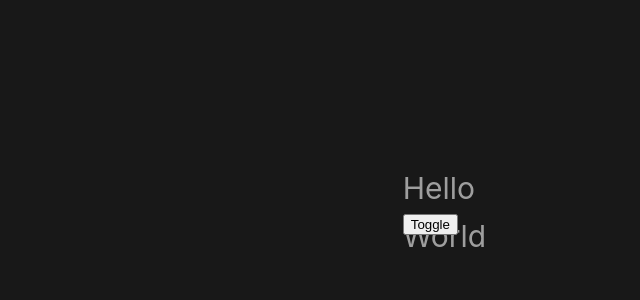
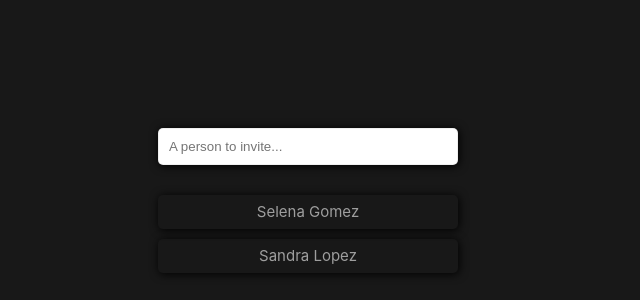
Before and after one commit to JoaquinPerezDev/Animations-Quiz-App, a Vue app: page / in a window 1280 px wide. Shown: the part 200-500 px from the top of the page, without its empty margins (182-822 px from the left). Built offline with nearby package versions, Linux system fonts and the light colour scheme.

Commit message:
Refactored this application to a simpler app that adds names to an invite list using @keypress handler. We specify the enter key so that when the user enters a name into the text input, it'll use the addInvitee function to add the name and publish it to the list.

```diff
--- a/src/views/HomeView.vue
+++ b/src/views/HomeView.vue
@@ -1,11 +1,18 @@
 <script setup>
   import { ref } from 'vue'
 
-  const showGreet = ref(true)
+  const names = ref(['Selena Gomez', 'Sandra Lopez'])
+  const nameInput = ref('');
+
+  const addInvitee = () => {
+    names.value.unshift(nameInput.value)
+    nameInput.value = ''
+  }
 </script>
 
 <template>
   <main>
+    <!--
     <div class="container">
       <Transition name="fade">
         <h1 v-if="showGreet">Hello World</h1>
@@ -16,11 +23,27 @@
     <button @click="showGreet = !showGreet">
       Toggle
     </button>
+     -->
+  <div class="container">
+    <input
+      type="text"
+      placeholder="A person to invite..."
+      v-model="nameInput"
+      @keypress.enter="addInvitee"
+    >
+    <ul>
+      <li v-for="name in names" :key="name">
+        {{ name }}
+      </li>
+    </ul>
+  </div>
+
   </main>
+
 </template>
 
 <style scoped>
-
+/*
 .fade-enter-from {
   opacity: 0;
 }
@@ -54,4 +77,37 @@ h1 {
 button {
   margin-top: 50px;
 }
+*/
+
+.container {
+  max-width: 300px;
+  margin: 0 auto;
+}
+
+.container input {
+  width: 100%;
+  border-radius: 5px;
+  border: 1px solid rgba(128,128,128,0.13);
+  padding: 10px;
+  margin-bottom: 20px;
+  box-shadow: 1px 1px 10px black;
+}
+
+ul {
+  display: inline;
+  list-style: none;
+  margin: 0px;
+  padding: 0px;
+}
+
+li {
+  list-style: none;
+  width: 300px;
+  border-radius: 5px;
+  padding: 5px 10px;
+  margin-top: 10px;
+  box-shadow: 1px 1px 10px black;
+  text-align: center;
+  cursor: pointer;
+}
 </style>
```
